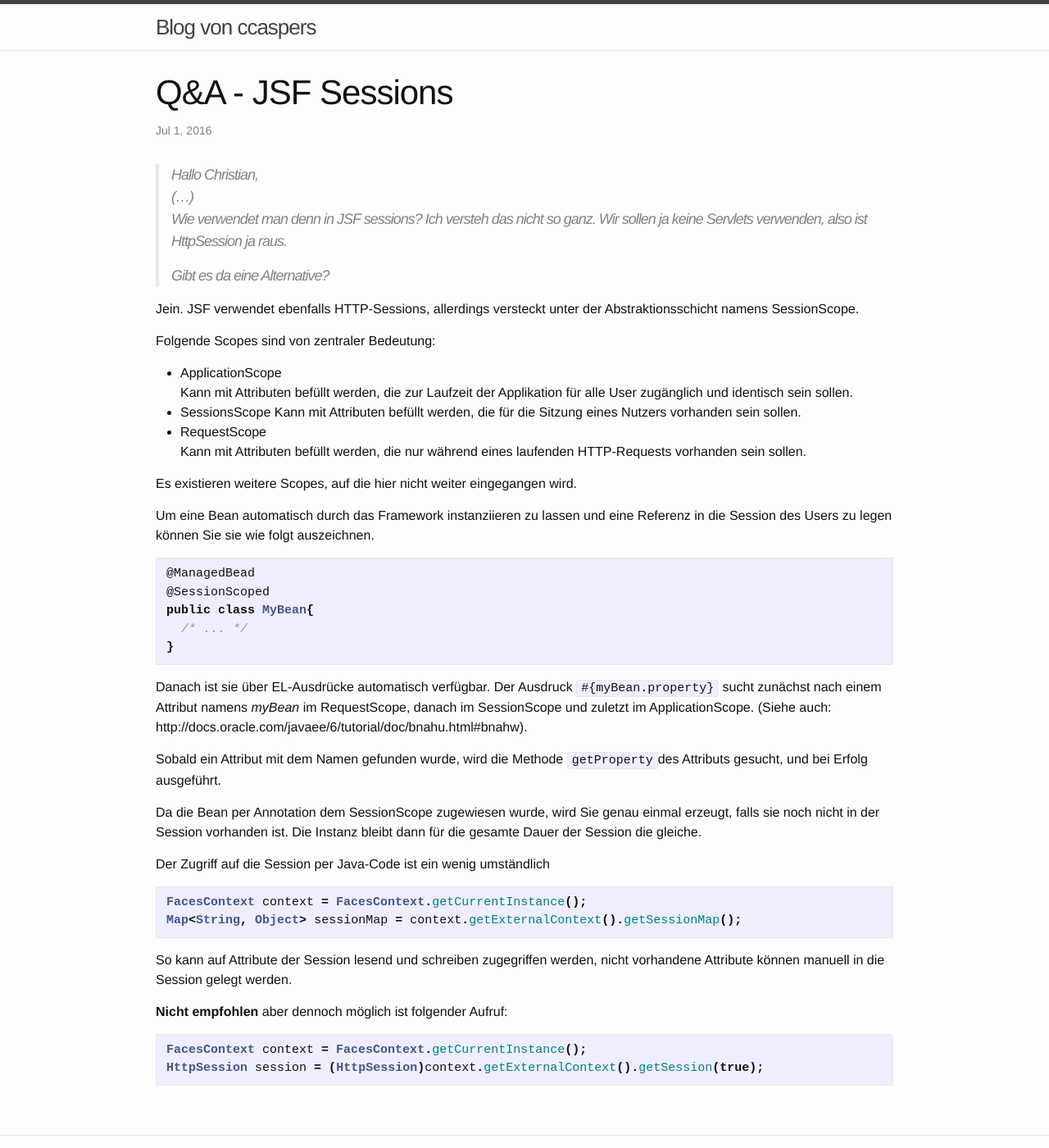
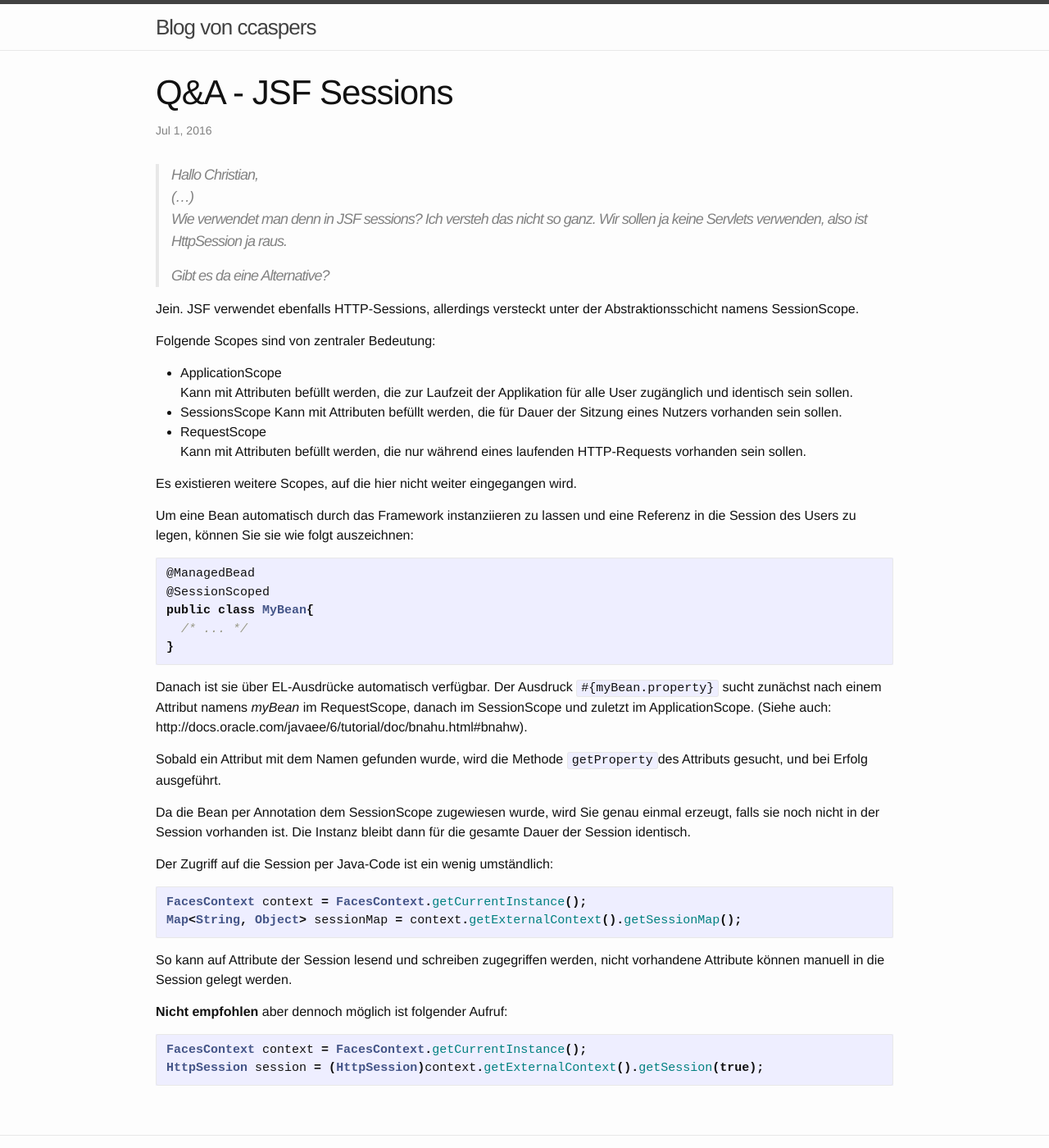
Before and after one commit to ccaspers/ccaspers.github.io, a Jekyll site: the page built from _posts/2016-07-01-jsf-sessions.md, in a window 1280 px wide and 1400 px high. Shown: the whole window at 82% size. Built offline with Jekyll 4.4.1, drawn with Linux system fonts in a browser that asks for light colours.

Commit message:
this, that

`````diff
--- a/_posts/2016-07-01-jsf-sessions.md
+++ b/_posts/2016-07-01-jsf-sessions.md
@@ -23,13 +23,13 @@ Folgende Scopes sind von zentraler Bedeutung:
 - ApplicationScope
   Kann mit Attributen befüllt werden, die zur Laufzeit der Applikation für alle User zugänglich und identisch sein sollen.
 - SessionsScope
-  Kann mit Attributen befüllt werden, die für die Sitzung eines Nutzers vorhanden sein sollen.
+  Kann mit Attributen befüllt werden, die für Dauer der Sitzung eines Nutzers vorhanden sein sollen.
 - RequestScope
   Kann mit Attributen befüllt werden, die nur während eines laufenden HTTP-Requests vorhanden sein sollen.
 
 Es existieren weitere Scopes, auf die hier nicht weiter eingegangen wird.
 
-Um eine Bean automatisch durch das Framework instanziieren zu lassen und eine Referenz in die Session des Users zu legen können Sie sie wie folgt auszeichnen.
+Um eine Bean automatisch durch das Framework instanziieren zu lassen und eine Referenz in die Session des Users zu legen, können Sie sie wie folgt auszeichnen:
 
 ```` java
 @ManagedBead
@@ -43,9 +43,9 @@ Danach ist sie über EL-Ausdrücke automatisch verfügbar. Der Ausdruck `#{myBea
 
 Sobald ein Attribut mit dem Namen gefunden wurde, wird die Methode `getProperty`des Attributs gesucht, und bei Erfolg ausgeführt.
 
-Da die Bean per Annotation dem SessionScope zugewiesen wurde, wird Sie genau einmal erzeugt, falls sie noch nicht in der Session vorhanden ist. Die Instanz bleibt dann für die gesamte Dauer der Session die gleiche.
+Da die Bean per Annotation dem SessionScope zugewiesen wurde, wird Sie genau einmal erzeugt, falls sie noch nicht in der Session vorhanden ist. Die Instanz bleibt dann für die gesamte Dauer der Session identisch.
 
-Der Zugriff auf die Session per Java-Code ist ein wenig umständlich
+Der Zugriff auf die Session per Java-Code ist ein wenig umständlich:
 
 ```java
 FacesContext context = FacesContext.getCurrentInstance();
`````
